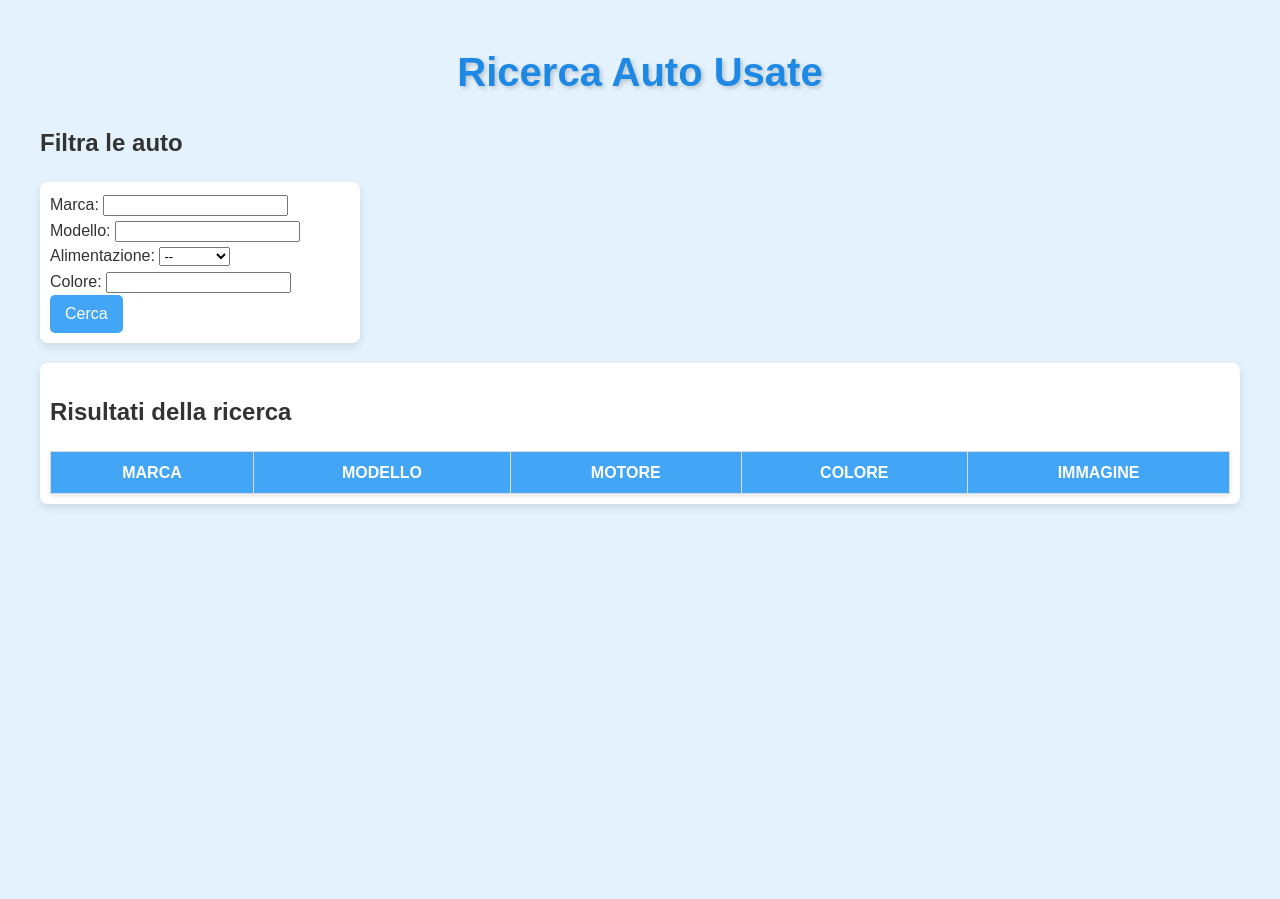
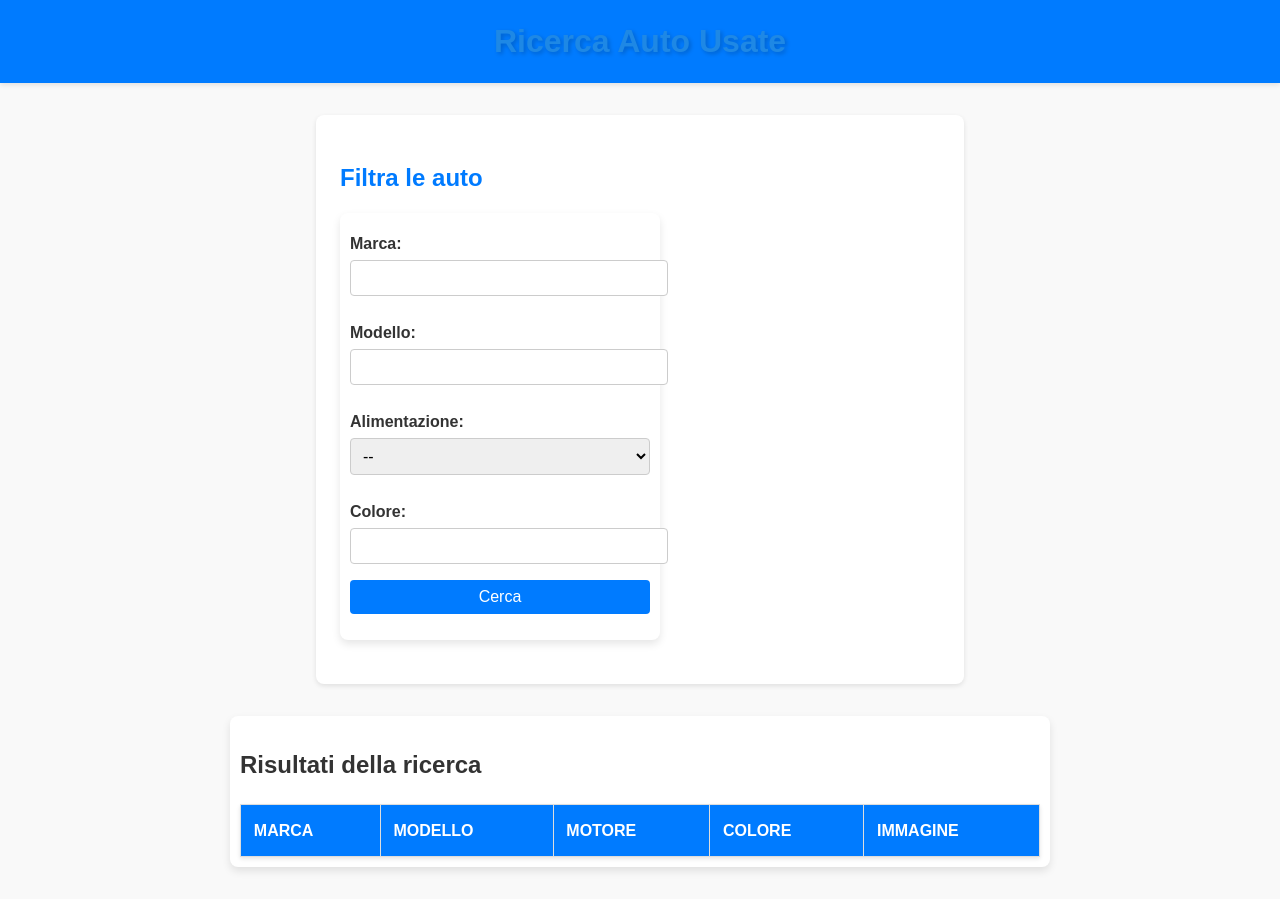
Before and after one commit to MassimilianoMaccione/Progetto_5M, a Flask app: template templates/index.html in a window 1280 px wide. Before the commit the page ends 508 px from the top, so only its background shows below. Run offline with Flask 3, Linux system fonts and the light colour scheme; the template is opened without the code that fills it, so the values that code supplies are empty.

Commit message:
progetto

```diff
--- a/static/style.css
+++ b/static/style.css
@@ -1,9 +1,100 @@
+/* Stile generale */
 body {
     font-family: Arial, sans-serif;
-    margin: 40px;
-    background-color: #e3f2fd; /* Colore di sfondo più vivace */
+    margin: 0;
+    padding: 0;
+    background-color: #f9f9f9;
     color: #333;
     line-height: 1.6;
+}
+
+/* Header */
+header {
+    background-color: #007bff;
+    color: white;
+    padding: 1rem 0;
+    text-align: center;
+    box-shadow: 0 2px 5px rgba(0, 0, 0, 0.1);
+}
+
+header h1 {
+    margin: 0;
+    font-size: 2rem;
+}
+
+/* Sezione filtro */
+#filtro {
+    background-color: white;
+    margin: 2rem auto;
+    padding: 1.5rem;
+    max-width: 600px;
+    border-radius: 8px;
+    box-shadow: 0 2px 5px rgba(0, 0, 0, 0.1);
+}
+
+#filtro h2 {
+    margin-bottom: 1rem;
+    font-size: 1.5rem;
+    color: #007bff;
+}
+
+#filtro label {
+    display: block;
+    margin: 0.5rem 0 0.2rem;
+    font-weight: bold;
+}
+
+#filtro input, #filtro select, #filtro button {
+    width: 100%;
+    padding: 0.5rem;
+    margin-bottom: 1rem;
+    border: 1px solid #ccc;
+    border-radius: 4px;
+    font-size: 1rem;
+}
+
+#filtro button {
+    background-color: #007bff;
+    color: white;
+    border: none;
+    cursor: pointer;
+    transition: background-color 0.3s;
+}
+
+#filtro button:hover {
+    background-color: #0056b3;
+}
+
+/* Sezione risultati */
+#risultati {
+    margin: 2rem auto;
+    max-width: 800px;
+    overflow-x: auto;
+}
+
+#risultati table {
+    width: 100%;
+    border-collapse: collapse;
+    margin-top: 1rem;
+}
+
+#risultati th, #risultati td {
+    padding: 0.8rem;
+    text-align: left;
+    border: 1px solid #ddd;
+}
+
+#risultati th {
+    background-color: #007bff;
+    color: white;
+}
+
+#risultati tr:nth-child(even) {
+    background-color: #f2f2f2;
+}
+
+#risultati img {
+    border-radius: 4px;
 }
 
 form {
--- a/templates/index.html
+++ b/templates/index.html
@@ -7,36 +7,36 @@
     <link rel="stylesheet" href="{{ url_for('static', filename='style.css') }}">
 </head>
 <body>
-    <!-- Titolo principale -->
+    <!-- Intestazione -->
     <header>
         <h1>Ricerca Auto Usate</h1>
     </header>
 
-    <!-- Form per il filtro -->
+    <!-- Sezione filtro -->
     <section id="filtro">
         <h2>Filtra le auto</h2>
         <form id="filtroForm">
             <label for="marca">Marca:</label>
-            <input type="text" id="marca" name="marca"><br>
+            <input type="text" id="marca" name="marca">
 
             <label for="modello">Modello:</label>
-            <input type="text" id="modello" name="modello"><br>
+            <input type="text" id="modello" name="modello">
 
             <label for="motore">Alimentazione:</label>
             <select id="motore" name="motore">
                 <option value="">--</option>
                 <option value="benzina">Benzina</option>
                 <option value="diesel">Diesel</option>
-            </select><br>
+            </select>
 
             <label for="colore">Colore:</label>
-            <input type="text" id="colore" name="colore"><br>
+            <input type="text" id="colore" name="colore">
 
             <button type="submit">Cerca</button>
         </form>
     </section>
 
-    <!-- Sezione per i risultati -->
+    <!-- Sezione risultati -->
     <section id="risultati">
         <h2>Risultati della ricerca</h2>
         <table>
@@ -49,23 +49,15 @@
                     <th>Immagine</th>
                 </tr>
             </thead>
-            <tbody>
-                {% for a in auto %}
-                <tr>
-                    <td>{{ a.marca }}</td>
-                    <td>{{ a.modello }}</td>
-                    <td>{{ a.motore }}</td>
-                    <td>{{ a.colore }}</td>
-                    <td><img src="{{ a.immagine }}" width="100" alt="Immagine auto"></td>
-                </tr>
-                {% endfor %}
+            <tbody id="risultatiTabella">
+                <!-- I risultati verranno inseriti qui -->
             </tbody>
         </table>
     </section>
 
     <!-- Script per la gestione del form -->
     <script>
-        document.getElementById('filtroForm').addEventListener('submit', function(e) {
+        document.getElementById('filtroForm').addEventListener('submit', async function(e) {
             e.preventDefault();
 
             // Raccolta dati dal form
@@ -73,39 +65,26 @@
             const data = Object.fromEntries(formData.entries());
 
             // Invio della richiesta al server
-            fetch('/filtra_auto', {
+            const response = await fetch('/filtra_auto', {
                 method: 'POST',
                 headers: { 'Content-Type': 'application/json' },
                 body: JSON.stringify(data)
-            })
-            .then(resp => resp.json())
-            .then(auto => {
-                // Generazione dinamica della tabella dei risultati
-                let html = `
-                    <table>
-                        <thead>
-                            <tr>
-                                <th>Marca</th>
-                                <th>Modello</th>
-                                <th>Motore</th>
-                                <th>Colore</th>
-                                <th>Immagine</th>
-                            </tr>
-                        </thead>
-                        <tbody>`;
-                auto.forEach(a => {
-                    html += `
-                        <tr>
-                            <td>${a.marca}</td>
-                            <td>${a.modello}</td>
-                            <td>${a.motore}</td>
-                            <td>${a.colore}</td>
-                            <td><img src="${a.immagine}" width="100" alt="Immagine auto"></td>
-                        </tr>`;
-                });
-                html += '</tbody></table>';
-                document.getElementById('risultati').innerHTML = html;
             });
+
+            // Conversione della risposta in JSON
+            const auto = await response.json();
+
+            // Aggiornamento della tabella dei risultati
+            const risultatiTabella = document.getElementById('risultatiTabella');
+            risultatiTabella.innerHTML = auto.map(a => `
+                <tr>
+                    <td>${a.marca}</td>
+                    <td>${a.modello}</td>
+                    <td>${a.motore}</td>
+                    <td>${a.colore}</td>
+                    <td><img src="${a.immagine}" width="100" alt="Immagine auto"></td>
+                </tr>
+            `).join('');
         });
     </script>
 </body>
```
Also changed, not shown: index_explanation.txt (added, +63 -0 lines), style_explanation.txt (added, +68 -0 lines).
